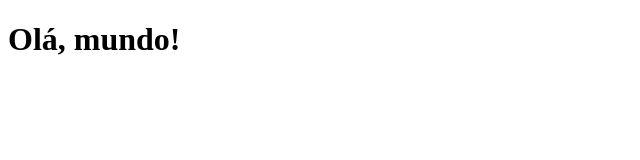
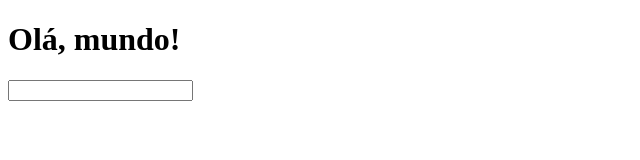
Before and after one commit to laylagoltz/desafio-02, a plain HTML site: page index.html in a window 1280 px wide. Shown: the whole page, without its empty margins (0-640 px from the left). Drawn offline with Linux system fonts and the light colour scheme.

Commit message:
Update index.html
fffff

```diff
--- a/index.html
+++ b/index.html
@@ -7,5 +7,7 @@
 </head>
 <body>
     <h1>Olá, mundo!</h1>
+   <input type="digite">
+</body>
 </body>
 </html>
```
